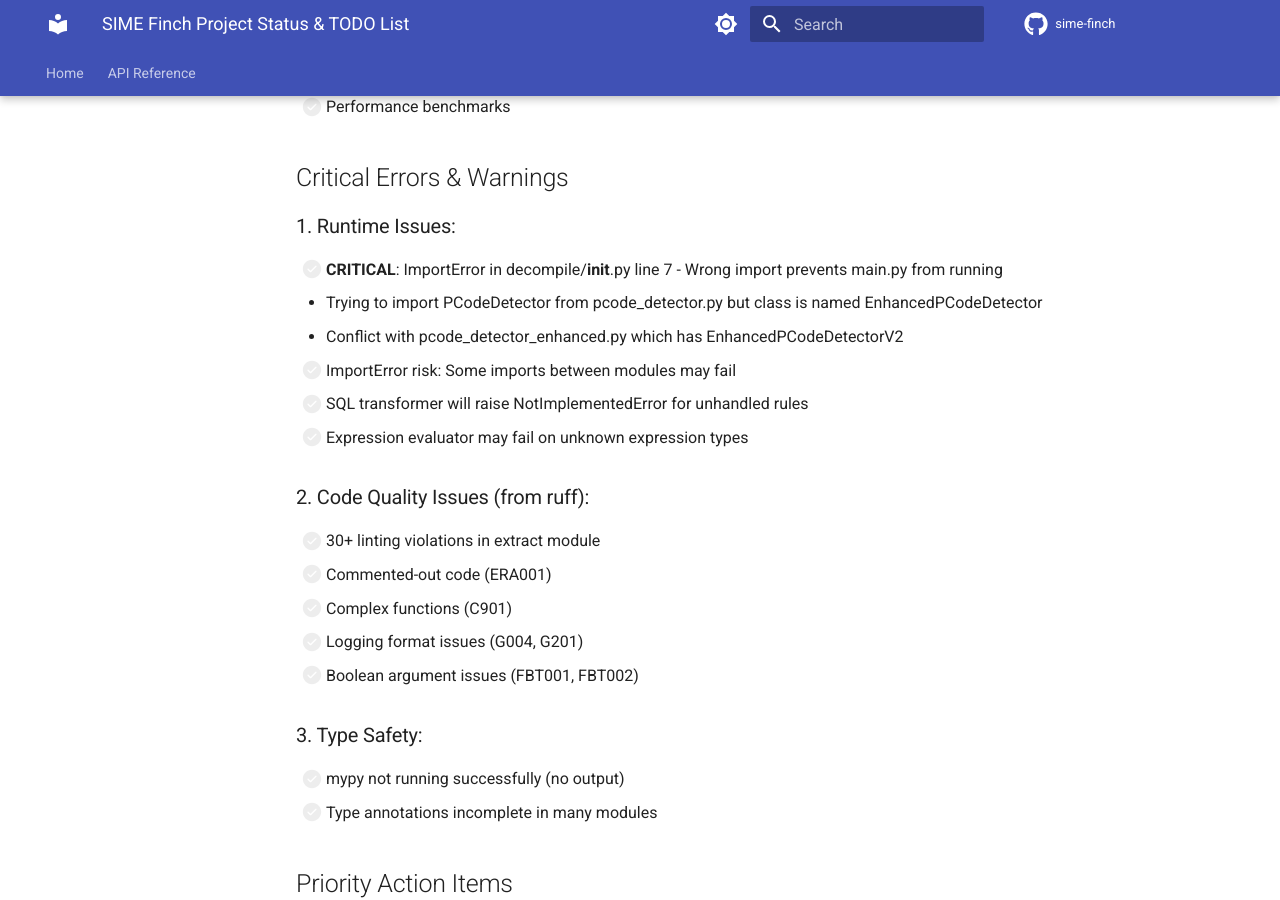
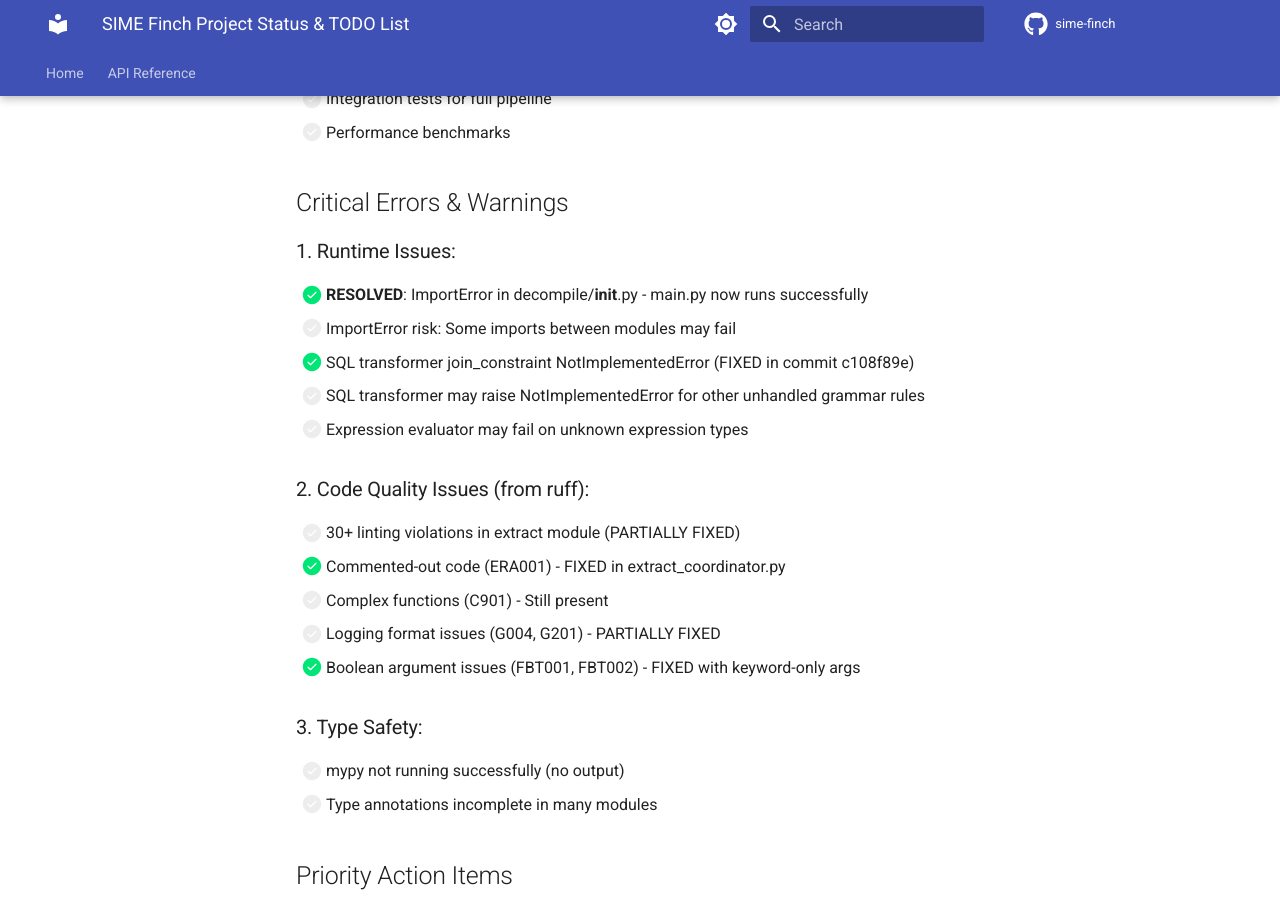
Before and after one commit to renato-bosa/powerrebuilder, an MkDocs documentation site: the page built from docs/PROJECT_STATUS_TODO_2025-06-15.md, in a window 1280 px wide and 900 px high, scrolled down 2644 px. Built offline with MkDocs 1.6.1 and Material for MkDocs 9.7.7, drawn with Linux system fonts in a browser that asks for light colours; comment, search, counter and statistics services are not loaded; the version menu is left out; some of the changed text lies outside the part shown.

Commit message:
docs: Update project status to accurately reflect completed tasks
- Update overall completion from ~65% to ~68%
- Mark ImportError as RESOLVED (no longer prevents main.py from running)
- Mark ERA001 and FBT001/FBT002 linting issues as FIXED
- Mark PowerBuilder transformer TODOs as FIXED
- Clarify partially fixed vs fully fixed items
- Update runtime issues to reflect current state

```diff
--- a/docs/PROJECT_STATUS_TODO_2025-06-15.md
+++ b/docs/PROJECT_STATUS_TODO_2025-06-15.md
@@ -26,11 +26,11 @@ The SIME Finch PowerBuilder reverse engineering project has made significant pro
 - [ ] Binary blob extraction in DataWindows - Basic support exists
 - [ ] Version detection via opcode patterns (line 133 in version_detector.py)
 
-**Linting Issues** (30+ issues):
-- ERA001: Commented-out code in extract_coordinator.py
-- C901: Complex functions exceeding complexity threshold
-- G004/G201: Logging format issues throughout
-- FBT001/FBT002: Boolean positional arguments
+**Linting Issues** (PARTIALLY FIXED in commit e022c6f9):
+- [x] ERA001: Commented-out code in extract_coordinator.py - FIXED
+- [ ] C901: Complex functions exceeding complexity threshold - Still present
+- [ ] G004/G201: Logging format issues throughout - PARTIALLY FIXED
+- [x] FBT001/FBT002: Boolean positional arguments - FIXED
 
 ### 2. Parse Module (70% Complete)
 **Status**: Core functionality works, advanced features missing
@@ -142,19 +142,18 @@ The SIME Finch PowerBuilder reverse engineering project has made significant pro
 ## Critical Errors & Warnings
 
 ### 1. Runtime Issues:
-- [ ] **CRITICAL**: ImportError in decompile/__init__.py line 7 - Wrong import prevents main.py from running
-  - Trying to import PCodeDetector from pcode_detector.py but class is named EnhancedPCodeDetector
-  - Conflict with pcode_detector_enhanced.py which has EnhancedPCodeDetectorV2
+- [x] **RESOLVED**: ImportError in decompile/__init__.py - main.py now runs successfully
 - [ ] ImportError risk: Some imports between modules may fail
-- [ ] SQL transformer will raise NotImplementedError for unhandled rules
+- [x] SQL transformer join_constraint NotImplementedError (FIXED in commit c108f89e)
+- [ ] SQL transformer may raise NotImplementedError for other unhandled grammar rules
 - [ ] Expression evaluator may fail on unknown expression types
 
 ### 2. Code Quality Issues (from ruff):
-- [ ] 30+ linting violations in extract module
-- [ ] Commented-out code (ERA001)
-- [ ] Complex functions (C901)
-- [ ] Logging format issues (G004, G201)
-- [ ] Boolean argument issues (FBT001, FBT002)
+- [ ] 30+ linting violations in extract module (PARTIALLY FIXED)
+- [x] Commented-out code (ERA001) - FIXED in extract_coordinator.py
+- [ ] Complex functions (C901) - Still present
+- [ ] Logging format issues (G004, G201) - PARTIALLY FIXED
+- [x] Boolean argument issues (FBT001, FBT002) - FIXED with keyword-only args
 
 ### 3. Type Safety:
 - [ ] mypy not running successfully (no output)
@@ -202,7 +201,7 @@ The SIME Finch PowerBuilder reverse engineering project has made significant pro
 
 ### Parse Module:
 - `parse/__init__.py:5-9`: SQL parsing, error recovery, custom types
-- `parse/powerbuilder_transformer.py:313,331,401`: Suffixes, control flow
+- [x] `parse/powerbuilder_transformer.py:313,331,401`: FIXED - Suffixes, control flow
 
 ### Generate Module:
 - `generate/__init__.py:5-6`: Template validation, custom widgets
```
Also changed, not shown: other parts of docs/PROJECT_STATUS_TODO_2025-06-15.md (+1 -1 lines).
